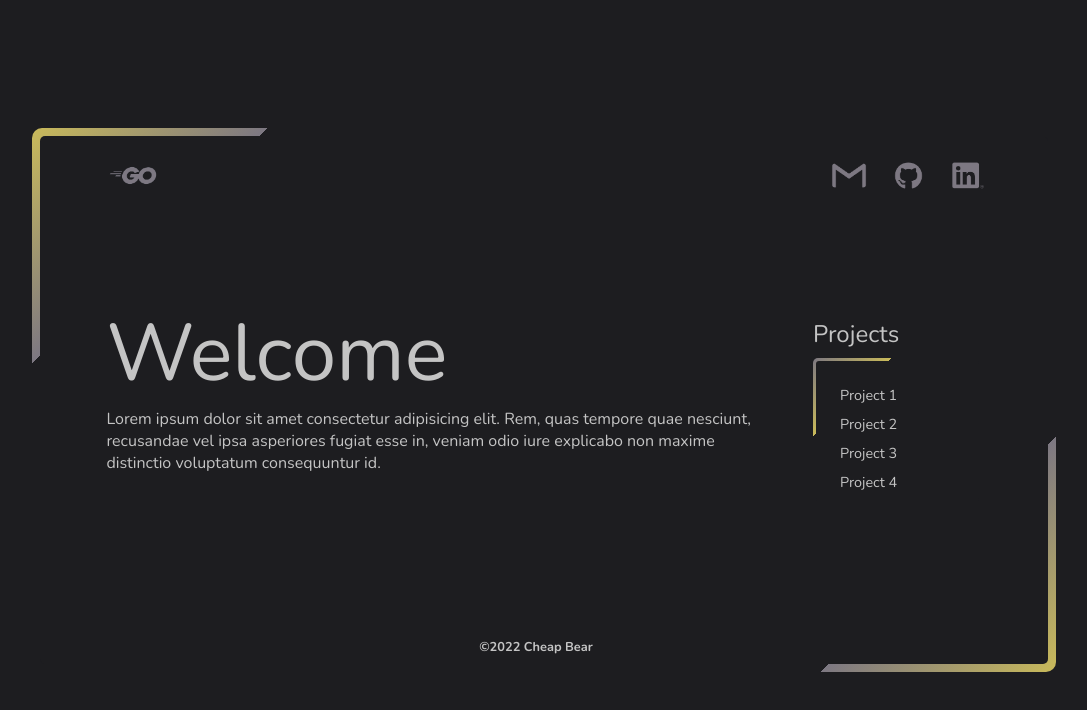
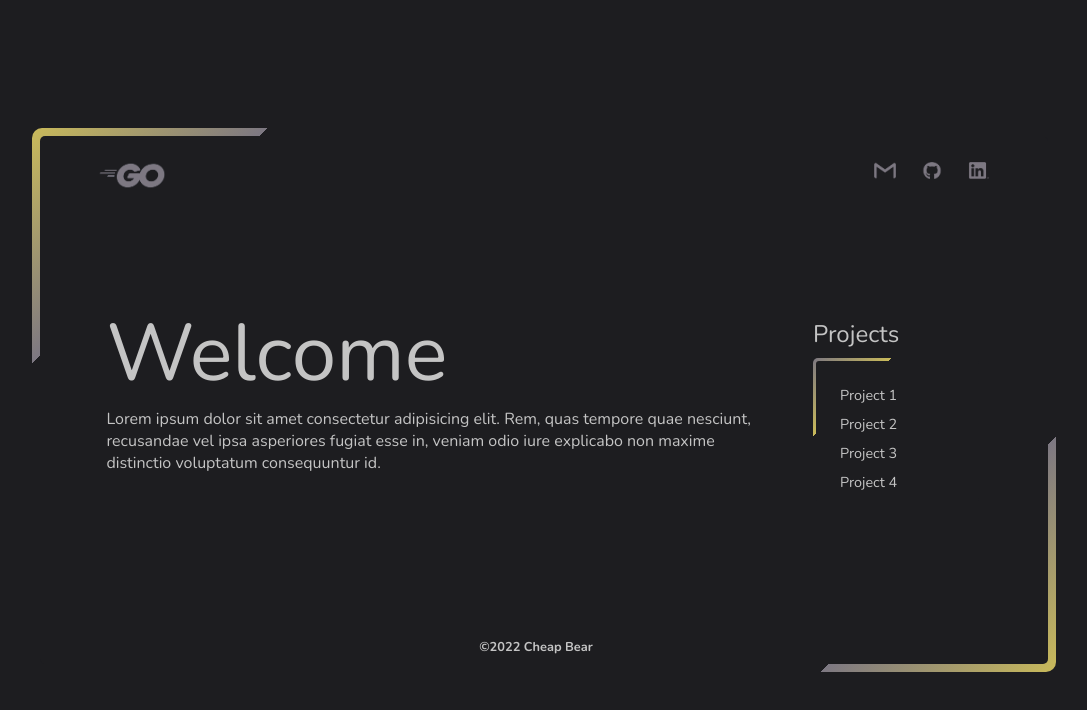
Before and after one commit to GitQuack/portfolio, a plain HTML site: page index.html in a window 1280 px wide. Shown: the whole page, without its empty margins (96-1183 px from the left). Drawn offline with nearby package versions, Linux system fonts and the light colour scheme.

Commit message:
Update Buttons V1.0

```diff
--- a/index.html
+++ b/index.html
@@ -4,7 +4,7 @@
     <meta charset="UTF-8">
     <meta http-equiv="X-UA-Compatible" content="IE=edge">
     <meta name="viewport" content="width=device-width, initial-scale=1.0">
-    <title>Document</title>
+    <title>Cheap Bear</title>
     <link rel="stylesheet" href="style.css">
     <link rel="preconnect" href="https://fonts.googleapis.com">
     <link rel="preconnect" href="https://fonts.gstatic.com" crossorigin><link href="https://fonts.googleapis.com/css2?family=Nunito:wght@200;300;400;500;600;700;800;900;1000&display=swap" rel="stylesheet">
@@ -13,13 +13,21 @@
     <div class="border">
         <div class="into">
             <div class="header">
-                <div class="colHead logo">
-                    <img src="./content/logo.png" alt="Logo">
+                <div class="colHead left">
+                    <div class="logo">
+                        <img src="./content/logo.png" alt="Logo">
+                    </div>
                 </div>
-                <div class="colHead icons">
-                    <img src="./content/gmail.png" alt="Gmail">
-                    <img src="./content/github.png" alt="GitHub">
-                    <img src="./content/linkedin.png" alt="Linkedin">
+                <div class="colHead right">
+                    <div class="icons">
+                        <img src="./content/gmail.png" alt="Gmail">
+                    </div>
+                    <div class="icons">
+                        <img src="./content/github.png" alt="GitHub">
+                    </div>
+                    <div class="icons">
+                        <img src="./content/linkedin.png" alt="Linkedin">
+                    </div>
                 </div>
             </div>
             <div class="content">
--- a/style.css
+++ b/style.css
@@ -43,25 +43,46 @@ body {
     width: 50%;
     height: 100%;
     display: flex;
+}
+
+.left {
+    justify-content: start;
+}
+
+.logo {
+    width: 100%;
+    height: 100%;
+    display: flex;
     align-items: center;
 }
 
 .logo>img {
-    height: 50%;
-    margin-left: 1vw;
+    height: 70%;
+}
+
+.right {
+    justify-content: end;
 }
 
 .icons {
-    display: inline-flex;
-    justify-content: end;
+    width: auto;
+    height: 100%;
+    align-items: center;
+    display: flex;
+    margin-left: 2%;
 }
 
 .icons>img {
-    height: 50%;
+    height: 1.7rem;
+    margin-bottom: 0.5rem;
+    border-bottom: 0.15rem solid;
+    border-radius: 10%;
+    border-image: linear-gradient(135deg, #1D1D20, #1D1D20) 1;
 }
 
-img:hover {
+.icons>img:hover {
     cursor: pointer;
+    border-image: linear-gradient(135deg, #C9BA5A, #7D7882, #C9BA5A) 1;
 }
 
 .content {
@@ -119,7 +140,6 @@ img:hover {
 
 .proj>h3:hover {
     cursor: pointer;
-    border-bottom: 0.1rem solid;
     border-image: linear-gradient(#7D7882, #C9BA5A) 1;
 }
 
```
